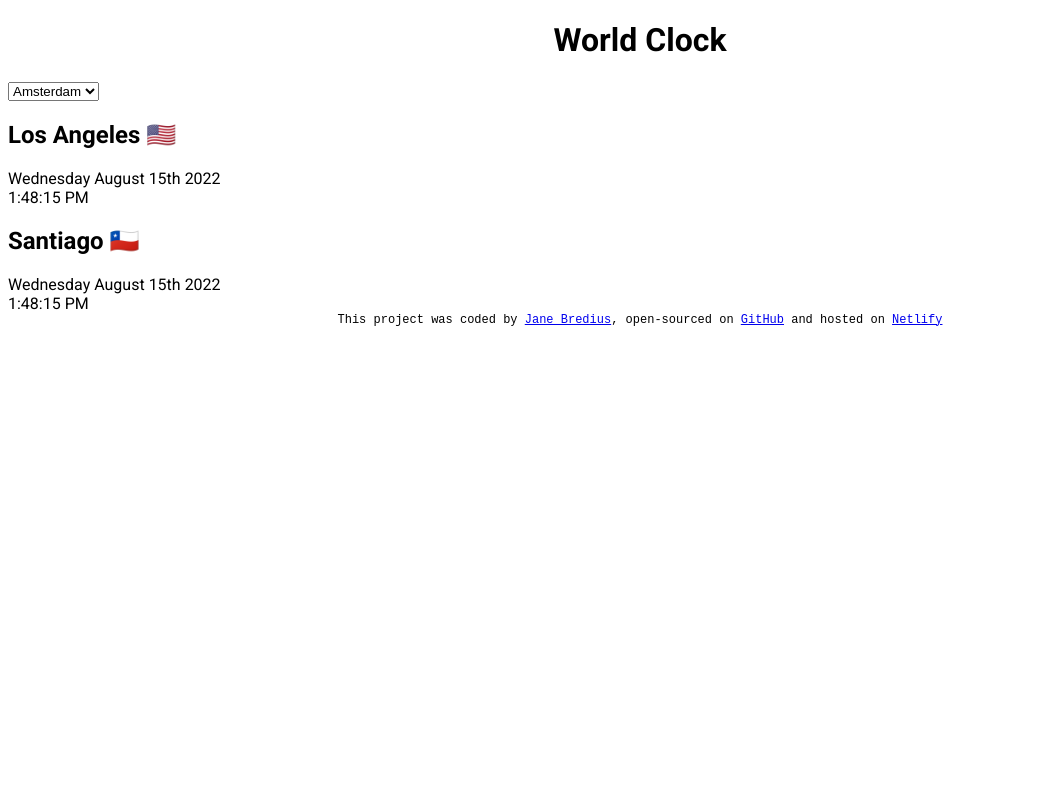
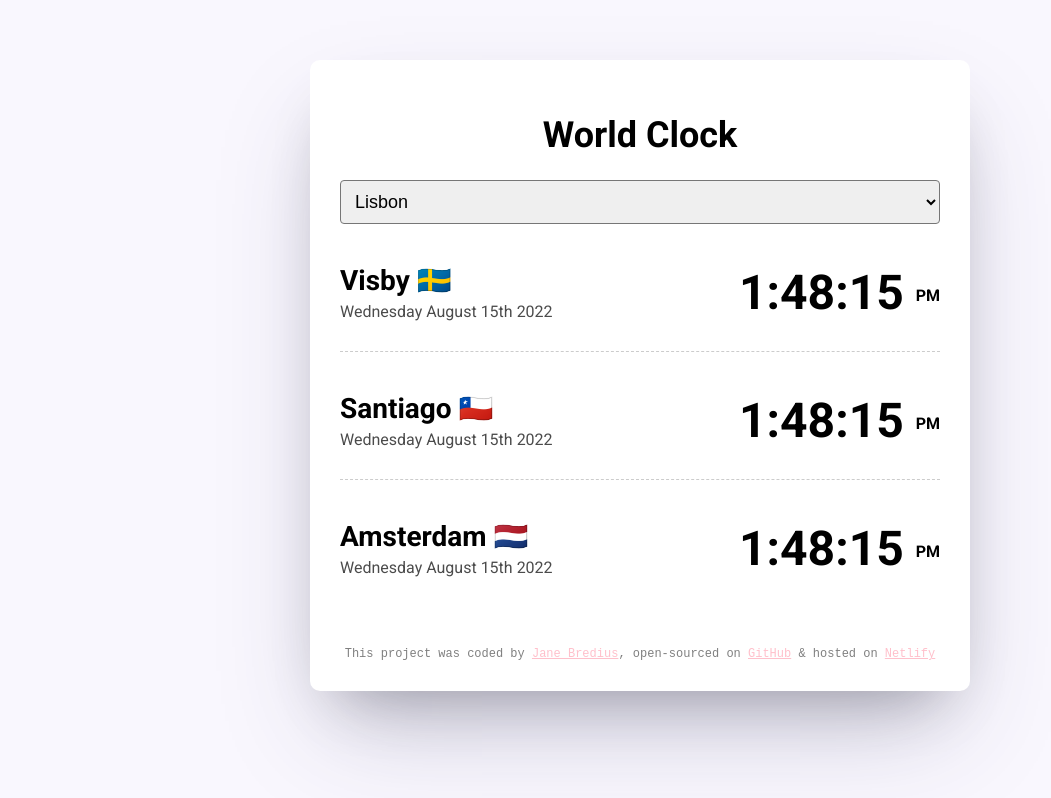
Before and after one commit to janeyBee/World_Clock_JaB, a plain HTML site: page index.html in a window 1280 px wide. Shown: the whole page, without its empty margins (0-1051 px from the left). Drawn offline with nearby package versions, Linux system fonts and the light colour scheme.

Commit message:
Styled project with CSS

```diff
--- a/index.html
+++ b/index.html
@@ -18,28 +18,40 @@
     <div class="container">
       <h1>World Clock</h1>
       <select>
-        <option value="">Amsterdam</option>
+        <option value="">Lisbon</option>
         <option value="">Auckland</option>
-        <option value="">New York</option>
+        <option value="">Tokyo</option>
       </select>
 
       <div class="city">
-        <h2>Los Angeles 🇺🇸</h2>
+        <div>
+          <h2>Visby 🇸🇪</h2>
           <div class="date">Wednesday August 15th 2022</div>
-        <div class="time">1:48:15 PM</div>
+        </div>
+        <div class="time">1:48:15 <small>PM</small></div>
       </div>
 
-<div class="city"></div>
+      <div class="city">
+        <div>
           <h2>Santiago 🇨🇱</h2>
           <div class="date">Wednesday August 15th 2022</div>
-        <div class="time">1:48:15 PM</div>
         </div>
+        <div class="time">1:48:15 <small>PM</small></div>
       </div>
+
+      <div class="city">
+        <div>
+          <h2>Amsterdam 🇳🇱</h2>
+          <div class="date">Wednesday August 15th 2022</div>
+        </div>
+        <div class="time">1:48:15 <small>PM</small></div>
+      </div>
+
       <footer>
         This project was coded by
         <a href="https://github.com/janeyBee" target="_blank">Jane Bredius</a>,
         open-sourced on
-      <a href="https://github.com/" target="_blank">GitHub</a> and hosted on
+        <a href="https://github.com/" target="_blank">GitHub</a> & hosted on
         <a href="https://worldclockjab.netlify.app" target="_blank">Netlify</a>
       </footer>
     </div>
--- a/src/style.css
+++ b/src/style.css
@@ -1,12 +1,74 @@
 body {
+  background-color: #f9f7fe;
   font-family: roboto, serif;
+}
+
+.container {
+  max-width: 600px;
+  margin: 0 auto;
+  background-color: #fff;
+  padding: 30px;
+  margin-top: 60px;
+  border-radius: 10px;
+  box-shadow: rgba(255, 255, 255, 0.1) 0px 1px 1px 0px inset,
+    rgba(50, 50, 93, 0.25) 0px 50px 100px -20px,
+    rgba(0, 0, 0, 0.3) 0px 30px 60px -30px;
 }
 
 h1 {
   text-align: center;
+  font-size: 36px;
 }
+
+select {
+  display: block;
+  width: 100%;
+  border-radius: 4px;
+  padding: 10px;
+  font-size: 18px;
+}
+
+h2 {
+  font-size: 28px;
+  margin: 0 0 5px;
+}
+
+.city {
+  display: flex;
+  justify-content: space-between;
+  margin: 10px 0;
+  padding: 30px 0;
+  border-bottom: 1px dashed rgba(0, 0, 0, 0.2);
+}
+
+.city:last-of-type {
+  border: none;
+}
+
+.date {
+  opacity: 0.7;
+}
+
+.time {
+  font-size: 48px;
+  font-weight: bold;
+}
+
+.time small {
+  font-size: 16px;
+  color: rgba(0, 0, 0 0.3);
+  line-height: 36px;
+  vertical-align: middle;
+}
+
 footer {
+  padding-top: 30px;
   text-align: center;
   font-family: monospace;
   font-size: 12px;
+  color: rgba(0, 0, 0, 0.5);
 }
+
+footer a {
+  color: pink;
+}
```
Lines whose indentation alone changed are shown as unchanged.
